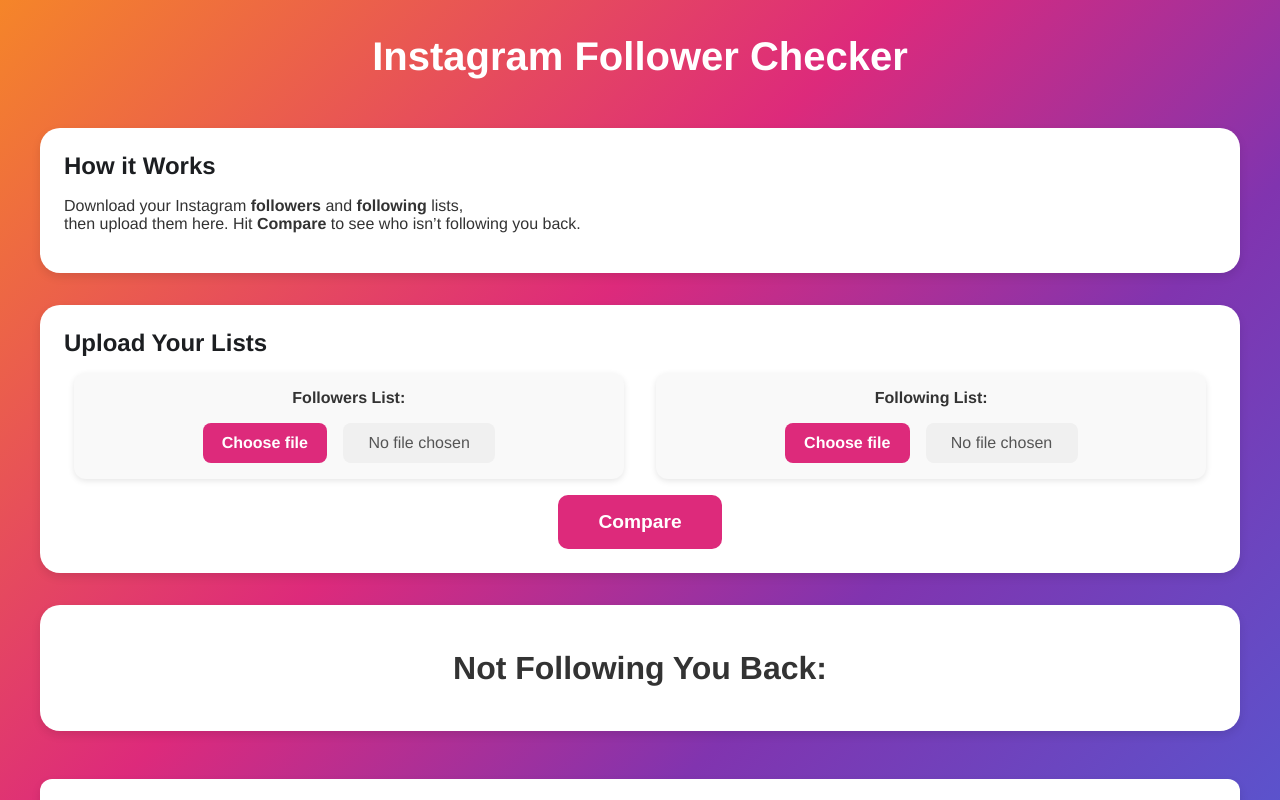
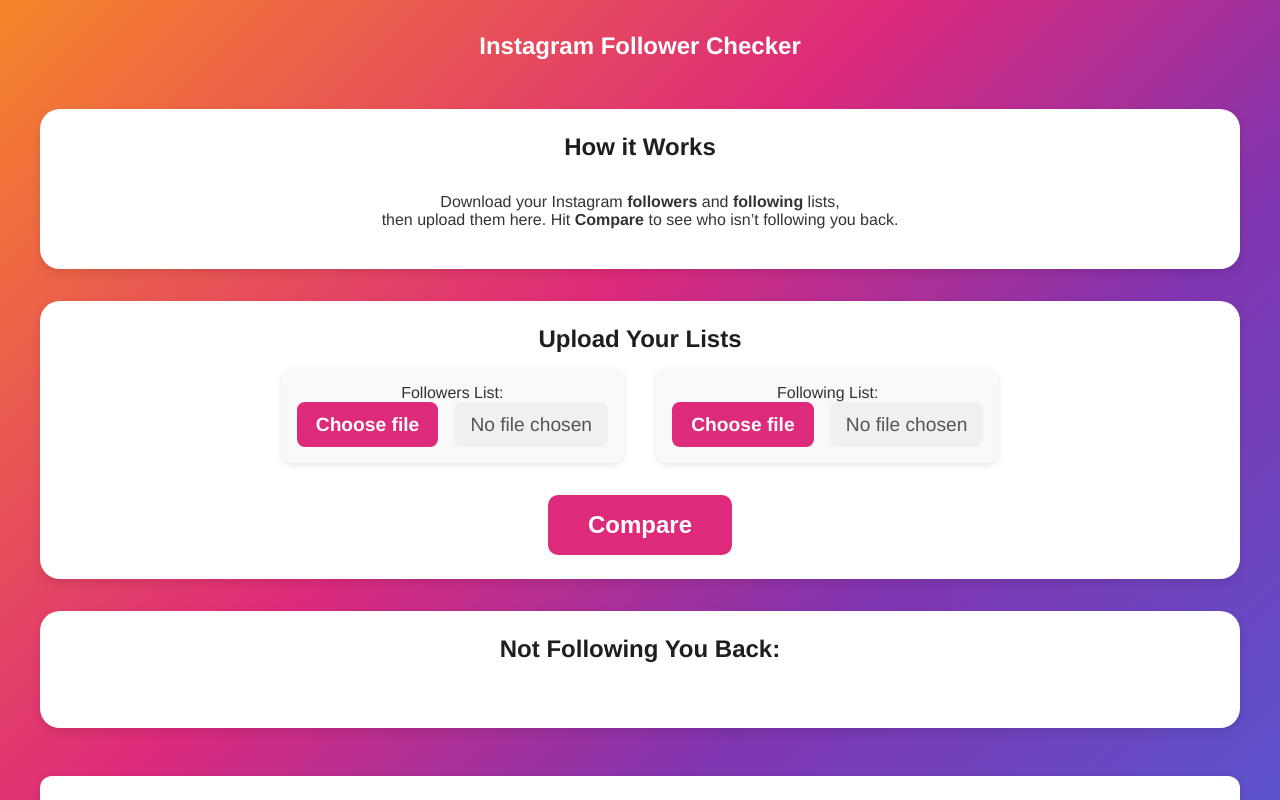
Before and after one commit to peywan/follower-checker, a Next.js app: page / in a window 1280 px wide. Shown: the top 800 px of the page. Built offline with nearby package versions, Linux system fonts and the light colour scheme.

Commit message:
added and edited footer tags

```diff
--- a/src/app/page.module.css
+++ b/src/app/page.module.css
@@ -1,10 +1,14 @@
+/* Variables for font sizes */
+:root {
+  --fs-small: 1rem;
+  --fs-medium: 1.2rem;
+  --fs-large: 1.5rem;
+}
+
 /* Overall container styling */
 .container {
-  width: 100%;        /* Ensures full width */
-  margin: 0;          /* Remove default body margins */
-  padding: 2rem 0;    /* Top/bottom padding */
   font-family: 'Helvetica Neue', Arial, sans-serif;
-  /* Instagram-like gradient */
+  padding: 2rem 0;
   background: linear-gradient(135deg, #f58529 0%, #dd2a7b 40%, #8134af 65%, #515bd4 100%);
   color: #333;
   min-height: 100vh;
@@ -17,7 +21,7 @@
 }
 
 .title {
-  font-size: 2.5rem;
+  font-size: var(--fs-large);
   font-weight: bold;
   color: #fff;
 }
@@ -29,310 +33,30 @@
   align-items: center;
 }
 
-/* Bubble styling */
+/* Bubble styling for sections */
 .bubble {
   background: #fff;
   border-radius: 20px;
   padding: 1.5rem;
   margin: 1rem auto;
-  width: 90%;       /* Let the bubble take ~90% of the screen width */
-  /* Remove max-width to allow full container width:
-     max-width: 600px; <-- remove this line */
-  text-align: left;
-  position: relative;
+  width: 90%;
+  text-align: center;
   box-shadow: 0 4px 10px rgba(0, 0, 0, 0.1);
-  color: #333;
+  display: flex;
+  flex-direction: column;
+  align-items: center;
+  justify-content: center;
 }
 
-/* Optional bubble arrow */
-
-
-/* Label for file inputs */
-.label {
+/* Header text for sections (e.g., Not Following You Back) */
+.header2 {
+  font-size: var(--fs-large);
   font-weight: bold;
-  color: #333;
-  margin-bottom: 1rem;
-  display: block;
-}
-
-/* File input styling */
-.fileInput {
-  width: 100%;
-  padding: 0.5rem;
-  border: none;
-  border-radius: 8px;
-  background: #f0f0f0;
-  font-size: 0.9rem;
   text-align: center;
-  cursor: pointer;
-  box-shadow: 0 2px 6px rgba(0, 0, 0, 0.1);
-  transition: background 0.3s ease, transform 0.2s ease;
   margin-bottom: 1rem;
 }
 
-.fileInput:hover {
-  background: #e8e8e8;
-  transform: scale(1.02);
-}
-
-.fileInput::file-selector-button {
-  background: #dd2a7b;
-  color: #fff;
-  border: none;
-  border-radius: 5px;
-  padding: 0.3rem 0.8rem;
-  font-size: 0.9rem;
-  font-weight: bold;
-  cursor: pointer;
-  transition: background 0.3s ease;
-}
-
-.fileInput::file-selector-button:hover {
-  background: #bb2569;
-}
-
-/* Compare button */
-.compareButton {
-  margin-top: 1rem;
-  padding: 22rem 1.5rem;
-  border: none;
-  background: #dd2a7b;
-  color: #fff;
-  border-radius: 8px;
-  font-size: 1rem;
-  cursor: pointer;
-  transition: transform 0.3s ease, box-shadow 0.3s ease;
-}
-
-.compareButton:hover {
-  transform: scale(1.07);
-  box-shadow: 0 6px 16px rgba(0, 0, 0, 0.2);
-  background: #bb2569;
-}
-
-/* Results grid: exactly 5 columns */
-.resultGrid {
-  display: grid;
-  grid-template-columns: repeat(5, 1fr);
-  gap: 1.5rem;
-  margin-top: 1rem;
-  justify-items: center; /* Center each box */
-}
-
-.resultBox {
-  background: #ffffff;
-  width: 140px;
-  height: 65px;
-  border-radius: 8px;
-  box-shadow: 0 4px 8px rgba(0, 0, 0, 0.1);
-  display: flex;
-  align-items: center;
-  justify-content: center;
-  transition: transform 0.2s ease, background 0.2s ease;
-  text-align: center;
-  overflow-wrap: break-word;
-  word-wrap: break-word;
-}
-
-.resultBox:hover {
-  transform: translateY(-5px);
-  background: #f5f5f5;
-}
-
-.resultBox a {
-  font-size: 0.9rem;
-  font-weight: bold;
-  color: #dd2a7b;
-  text-decoration: none;
-  padding: 0 0.5rem;
-  display: block;
-}
-
-.resultBox a:hover {
-  text-decoration: underline;
-}
-
-/* Error text styling */
-.error {
-  color: #ff4444;
-  margin-top: 1rem;
-}
-
-/* Footer styling */
-.footer {
-  margin-top: auto;
-  width: 100%;
-  padding: 2rem 0;
-  display: flex;
-  justify-content: center;
-  align-items: center;
-}
-
-.footerContainer {
-  background: #fff;
-  border-radius: 12px;
-  padding: 1.5rem; /* Slightly larger padding for combined content */
-  width: 90%;
-  text-align: center;
-  box-shadow: 0 4px 10px rgba(0, 0, 0, 0.1);
-  position: relative;
-}
-
-.footerContainer p {
-  margin: 0.5rem 0; /* Space between paragraphs */
-  font-size: 1rem; /* Adjust font size as needed */
-  color: #333;
-}
-/* Footer bubble(s) */
-.footerBubble {
-  background: #fff;
-  border-radius: 12px;
-  padding: 1rem;
-  margin-bottom: 1rem;
-  width: 90%;
-  text-align: center;
-  box-shadow: 0 4px 10px rgba(0, 0, 0, 0.1);
-  position: relative;
-}
-
-/* If you want the same arrow style in the footer */
-
-
-/* Responsive fallbacks */
-@media (max-width: 1000px) {
-  .resultGrid {
-    grid-template-columns: repeat(3, 1fr);
-  }
-}
-@media (max-width: 600px) {
-  .resultGrid {
-    grid-template-columns: repeat(2, 1fr);
-  }
-  .resultBox {
-    width: 120px;
-    height: 60px;
-  }
-}
-@media (max-width: 400px) {
-  .resultBox a {
-    font-size: 0.8rem;
-  }
-}
-
-/* File upload row to display boxes side by side */
-.fileUploadRow {
-  display: flex;
-  justify-content: center;
-  gap: 2rem;      /* space between boxes */
-  margin-bottom: 1rem;
-}
-
-/* Box for each file input */
-.fileUploadBox {
-  display: flex;
-  flex-direction: column;
-  align-items: center;
-  width: 45%;             /* each box about half width */
-  min-width: 200px;       /* so they don't get too small */
-  background: #f9f9f9;    /* subtle background or remove if you like */
-  border-radius: 12px;
-  padding: 1rem;
-  box-shadow: 0 2px 6px rgba(0,0,0,0.1);
-}
-
-/* File input styling - bigger, not too wide */
-.fileInput {
-  width: auto;            /* let it size by content */
-  padding: 0.8rem;
-  border: none;
-  border-radius: 8px;
-  background: #f0f0f0;
-  font-size: 1rem;        /* bigger text */
-  cursor: pointer;
-  box-shadow: 0 2px 6px rgba(0,0,0,0.1);
-  transition: background 0.3s ease, transform 0.2s ease;
-  text-align: center;
-}
-
-/* Control the button inside the input selector */
-.fileInput::file-selector-button {
-  background: #dd2a7b; /* Instagram pink */
-  color: #fff;
-  border: none;
-  border-radius: 5px;
-  padding: 0.5rem 1.2rem;
-  font-size: 1rem;
-  font-weight: bold;
-  cursor: pointer;
-  transition: background 0.3s ease;
-}
-
-/* Make the compare button bigger */
-/* Compare button: centered and bigger */
-.compareButton {
-  margin-top: 1rem;
-  padding: 1rem 2.5rem; /* Larger button size */
-  background: #dd2a7b;
-  color: #fff;
-  border: none;
-  border-radius: 10px;
-  font-size: 1.2rem; /* Slightly bigger font */
-  font-weight: bold;
-  cursor: pointer;
-  transition: transform 0.3s ease, box-shadow 0.3s ease;
-  display: block; /* Ensures it spans full width */
-  margin-left: auto; /* Center horizontally */
-  margin-right: auto;
-}
-
-.compareButton:hover {
-  transform: scale(1.06);
-  box-shadow: 0 6px 16px rgba(0,0,0,0.2);
-  background: #bb2569;
-}
-
-/* Hide the default file input so we can style everything ourselves */
-.hiddenFileInput {
-  display: none;
-}
-
-/* Container to group the label and the 'No file chosen' text side by side */
-.customFileContainer {
-  display: flex;
-  align-items: center;
-  gap: 1rem; /* space between button and filename text */
-}
-
-/* The styled "Choose file" button (acts like the file input's label) */
-.customFileButton {
-  background: #dd2a7b; /* Instagram pink */
-  color: #fff;
-  padding: 0.7rem 1.2rem;
-  border-radius: 8px;
-  font-size: 1rem;
-  font-weight: bold;
-  border: none;
-  cursor: pointer;
-  transition: background 0.3s ease;
-}
-
-.customFileButton:hover {
-  background: #bb2569;
-}
-
-/* The text that displays the selected file name or "No file chosen" */
-.fileNameSpan {
-  background: #f0f0f0;
-  color: #555;
-  padding: 0.7rem 1rem;
-  border-radius: 8px;
-  font-size: 1rem;
-  min-width: 120px;   /* so it's large enough to see */
-  text-align: center;
-  display: inline-block;
-}
-
-/* EXAMPLE: Side-by-side file boxes */
+/* Custom file upload styling */
 .fileUploadRow {
   display: flex;
   justify-content: center;
@@ -349,15 +73,142 @@
   background: #f9f9f9;
   border-radius: 12px;
   padding: 1rem;
-  box-shadow: 0 2px 6px rgba(0,0,0,0.1);
+  box-shadow: 0 2px 6px rgba(0, 0, 0, 0.1);
 }
 
-/* The rest of your styles (container, bubble, etc.) remain as before... */
+.hiddenFileInput {
+  display: none;
+}
 
-.header2 {
+.customFileContainer {
+  display: flex;
+  align-items: center;
+  gap: 1rem;
+}
+
+.customFileButton {
+  background: #dd2a7b;
+  color: #fff;
+  padding: 0.7rem 1.2rem;
+  border-radius: 8px;
+  font-size: var(--fs-medium);
+  font-weight: bold;
+  border: none;
+  cursor: pointer;
+  transition: background 0.3s ease;
+}
+
+.customFileButton:hover {
+  background: #bb2569;
+}
+
+.fileNameSpan {
+  background: #f0f0f0;
+  color: #555;
+  padding: 0.7rem 1rem;
+  border-radius: 8px;
+  font-size: var(--fs-medium);
+  text-align: center;
+  display: inline-block;
+  min-width: 120px;
+}
+
+/* Compare button styling */
+.compareButton {
+  margin-top: 1rem;
+  padding: 1rem 2.5rem;
+  background: #dd2a7b;
+  color: #fff;
+  border: none;
+  border-radius: 10px;
+  font-size: var(--fs-large);
+  font-weight: bold;
+  cursor: pointer;
+  transition: transform 0.3s ease, box-shadow 0.3s ease;
+  display: block;
+}
+
+.compareButton:hover {
+  transform: scale(1.1);
+  box-shadow: 0 6px 16px rgba(0, 0, 0, 0.2);
+  background: #bb2569;
+}
+
+/* Results container with smooth transition */
+.resultsContainer {
+  opacity: 0;
+  transform: scale(0.95);
+  transition: opacity 0.5s ease, transform 0.5s ease;
+}
+
+.resultsContainer[data-visible='true'] {
+  opacity: 1;
+  transform: scale(1);
+}
+
+/* Results grid */
+.resultGrid {
+  display: grid;
+  grid-template-columns: repeat(4, 1fr);
+  gap: 1.5rem;
+  margin-top: 1.5rem;
+  justify-items: center;
+}
+
+/* Result box styling */
+.resultBox {
+  background: #ffffff;
+  width: 180px;
+  min-height: 80px;
+  padding: 10px;
+  border-radius: 10px;
+  box-shadow: 0 4px 8px rgba(0, 0, 0, 0.1);
+  text-align: center;
+  word-wrap: break-word;
+  overflow-wrap: break-word;
+  display: flex;
+  align-items: center;
+  justify-content: center;
+}
+
+.resultBox:hover {
+  transform: translateY(-5px);
+  background: #f5f5f5;
+}
+
+.resultBox a {
+  font-size: var(--fs-medium);
+  font-weight: bold;
+  color: #dd2a7b;
+  text-decoration: none;
+  line-height: 1.5;
+}
+
+.resultBox a:hover {
+  text-decoration: underline;
+}
+
+/* Footer styling */
+.footer {
+  margin-top: auto;
+  width: 100%;
+  padding: 2rem 0;
+  display: flex;
+  justify-content: center;
+  align-items: center;
+}
+
+.footerContainer {
+  background: #fff;
+  border-radius: 12px;
+  padding: 1.5rem;
+  width: 90%;
+  text-align: center;
+  box-shadow: 0 4px 10px rgba(0, 0, 0, 0.1);
+}
+
+.footerContainer p {
+  margin: 0.5rem 0;
+  font-size: var(--fs-small);
   color: #333;
-  margin-bottom: 1rem;
-  text-align: center;
-  font-size: 2rem;
-  margin: 20px;
 }
```
